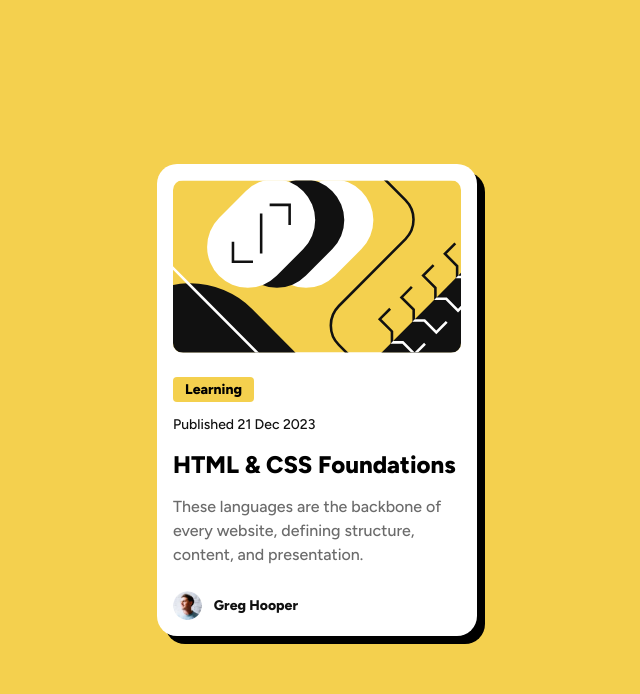
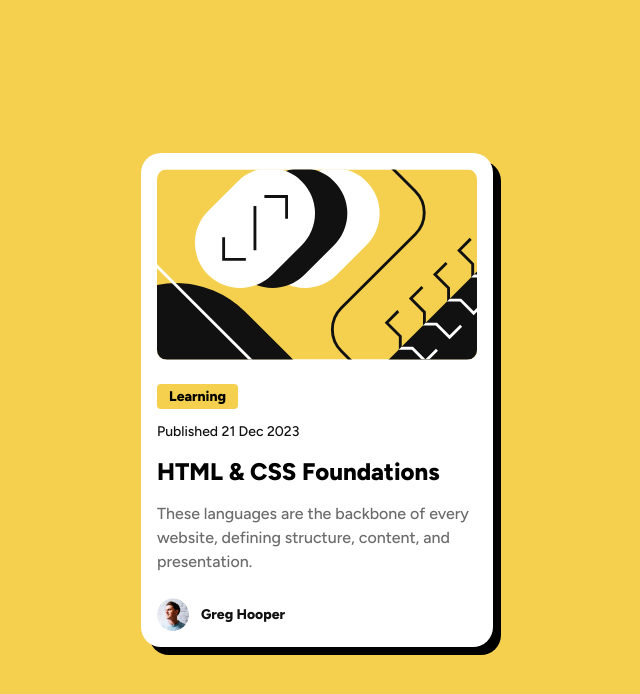
Before and after one commit to Riktam-Santra/blog-css-simple-card, a plain HTML site: page index.html in a window 1280 px wide. Shown: the whole page, without its empty margins (323-963 px from the left). Drawn offline with Linux system fonts and the light colour scheme.

Commit message:
increased card max width

```diff
--- a/style.css
+++ b/style.css
@@ -30,7 +30,7 @@ body {
     padding: var(--card-container-padding);
     background-color: var(--white);
     border-radius: 20px;
-    max-width: 20rem;
+    max-width: 22rem;
     box-shadow: 8px 8px 0px 0px #000;
     margin-inline: 24px;
 }
```
